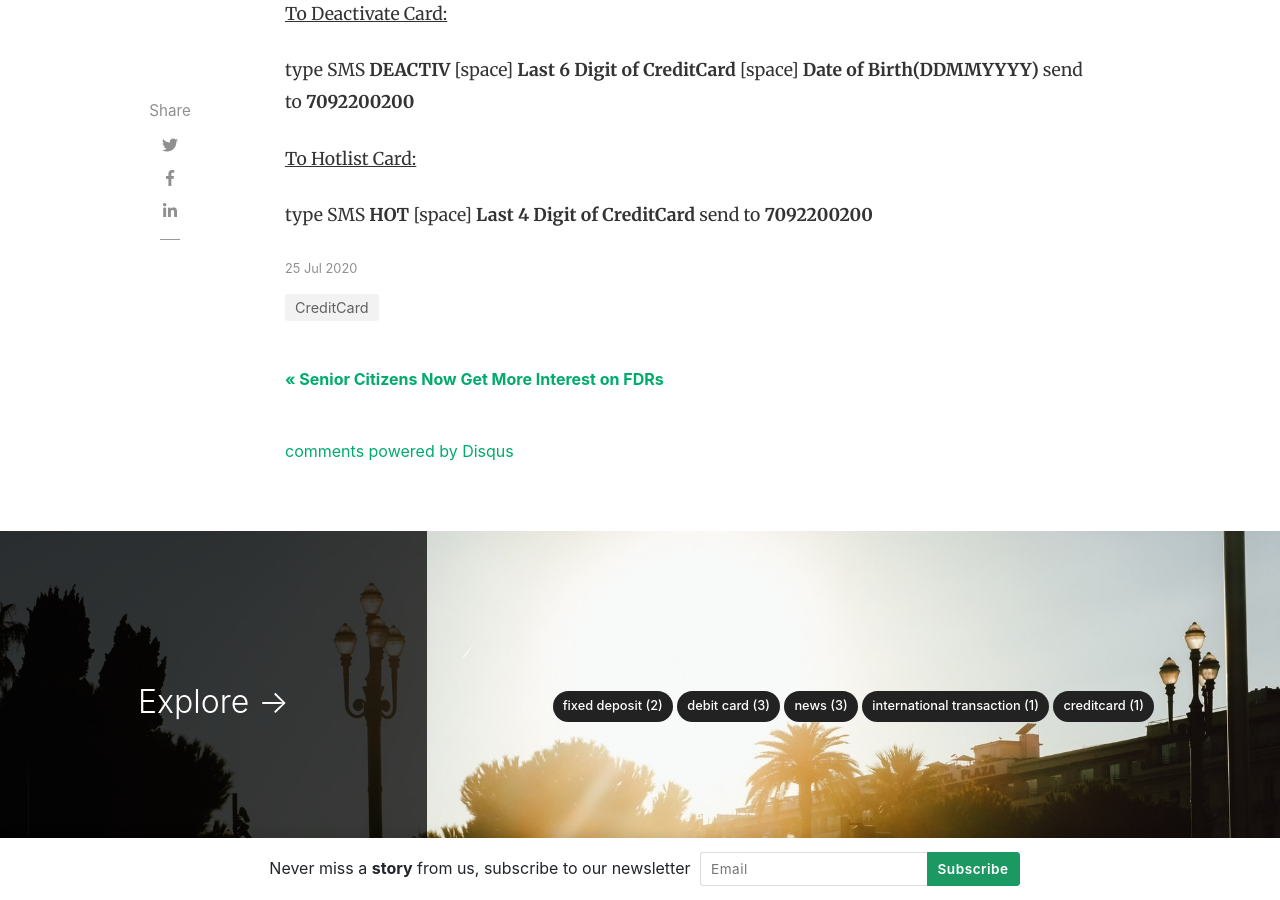
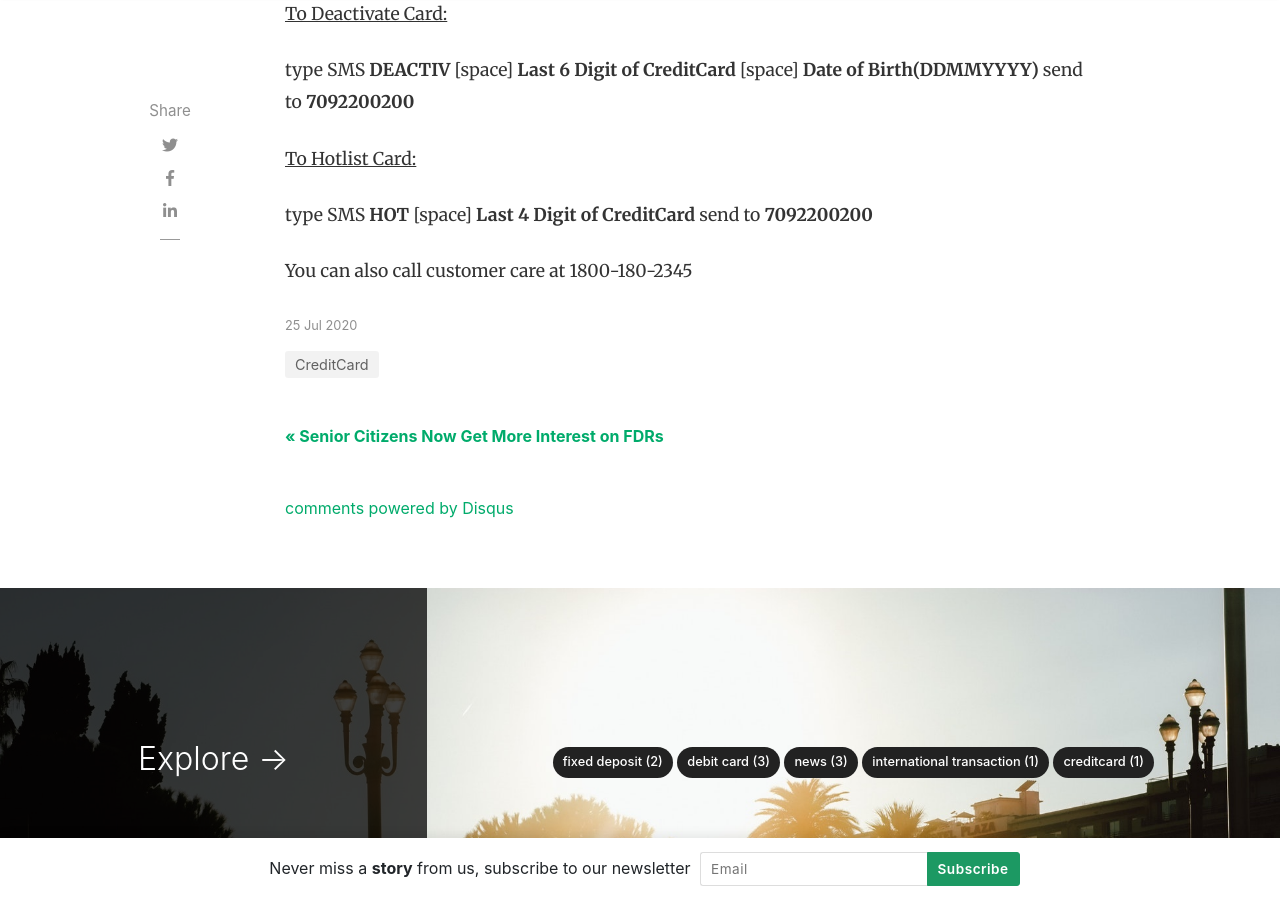
Before and after one commit to rdmmehta/batz, a Jekyll site: the page built from _posts/2020-07-25-how-to-activate-pnb-creditcard.md, in a window 1280 px wide and 900 px high, scrolled down 1310 px. Built offline with Jekyll 4.4.1, drawn with Linux system fonts in a browser that asks for light colours; nearby versions of some CDN libraries; comment, search, counter and statistics services are not loaded.

Commit message:
Update 2020-07-25-how-to-activate-pnb-creditcard.md

```diff
--- a/_posts/2020-07-25-how-to-activate-pnb-creditcard.md
+++ b/_posts/2020-07-25-how-to-activate-pnb-creditcard.md
@@ -30,3 +30,7 @@ type SMS **DEACTIV** [space] **Last 6 Digit of CreditCard** [space] **Date of Bi
 <u>To Hotlist Card:</u>
 
 type SMS **HOT** [space] **Last 4 Digit of CreditCard** send to **7092200200**
+
+
+
+You can also call customer care at 1800-180-2345
```
